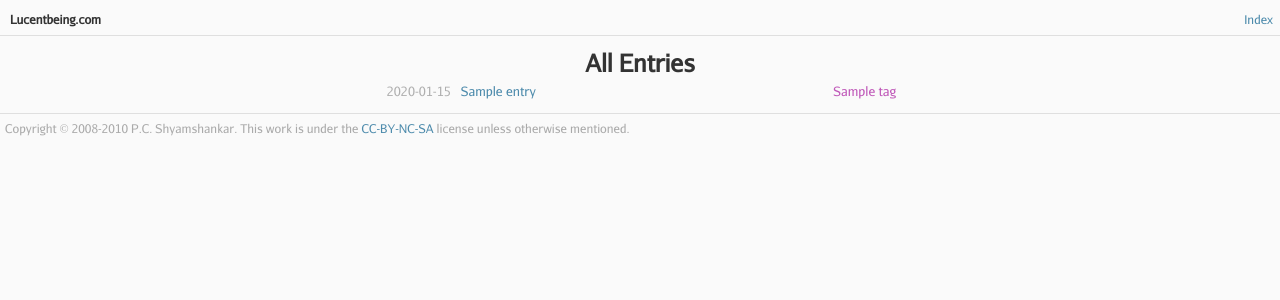
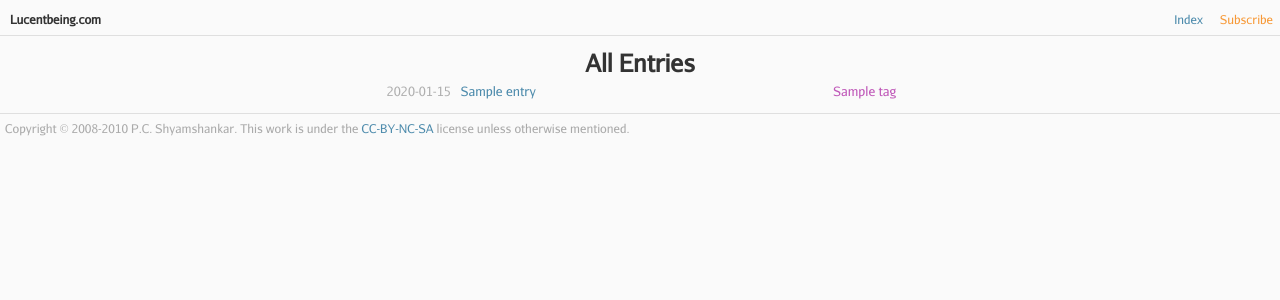
Before and after one commit to sykloid/lucentbeing.com, a Django app: template templates/djournal/entry_index.html in a window 1280 px wide. Shown: the top 300 px of the page. Run offline with Django 3.2, Linux system fonts and the light colour scheme; the template is opened without the code that fills it: most values are stand-ins (such as "Sample title", 1, 10 or a date in 2020).

Commit message:
Add links to feeds in navigation.

```diff
--- a/static/assets/css/style.css
+++ b/static/assets/css/style.css
@@ -150,6 +150,10 @@ body > header > nav {
 body > header > nav > ul li {
     display: inline;
     margin: 0px 7px;
+}
+
+a.feed {
+    color: #F79937;
 }
 
 /* Footer */
--- a/templates/djournal/entry_index.html
+++ b/templates/djournal/entry_index.html
@@ -3,6 +3,12 @@
 {% load humanize %}
 
 {% block title %}Index :: {{ block.super }}{% endblock title %}
+
+{% block navigation %}
+    {{ block.super }}
+    <li><a class="feed" href="feed">Subscribe</a></li>
+{% endblock navigation %}
+
 
 {% block content %}
     <hgroup id="index-title">
--- a/templates/djournal/tagged_entry_index.html
+++ b/templates/djournal/tagged_entry_index.html
@@ -3,6 +3,11 @@
 {% load humanize %}
 
 {% block title %}Entries tagged with "{{ tag.name }}" | {{ block.super }}{% endblock title %}
+
+{% block navigation %}
+    {{ block.super }}
+    <li><a class="tag" href="feed">Subscribe to entries tagged "{{ tag }}"</a></li>
+{% endblock navigation %}
 
 {% block content %}
     <hgroup id="index-title">
```
